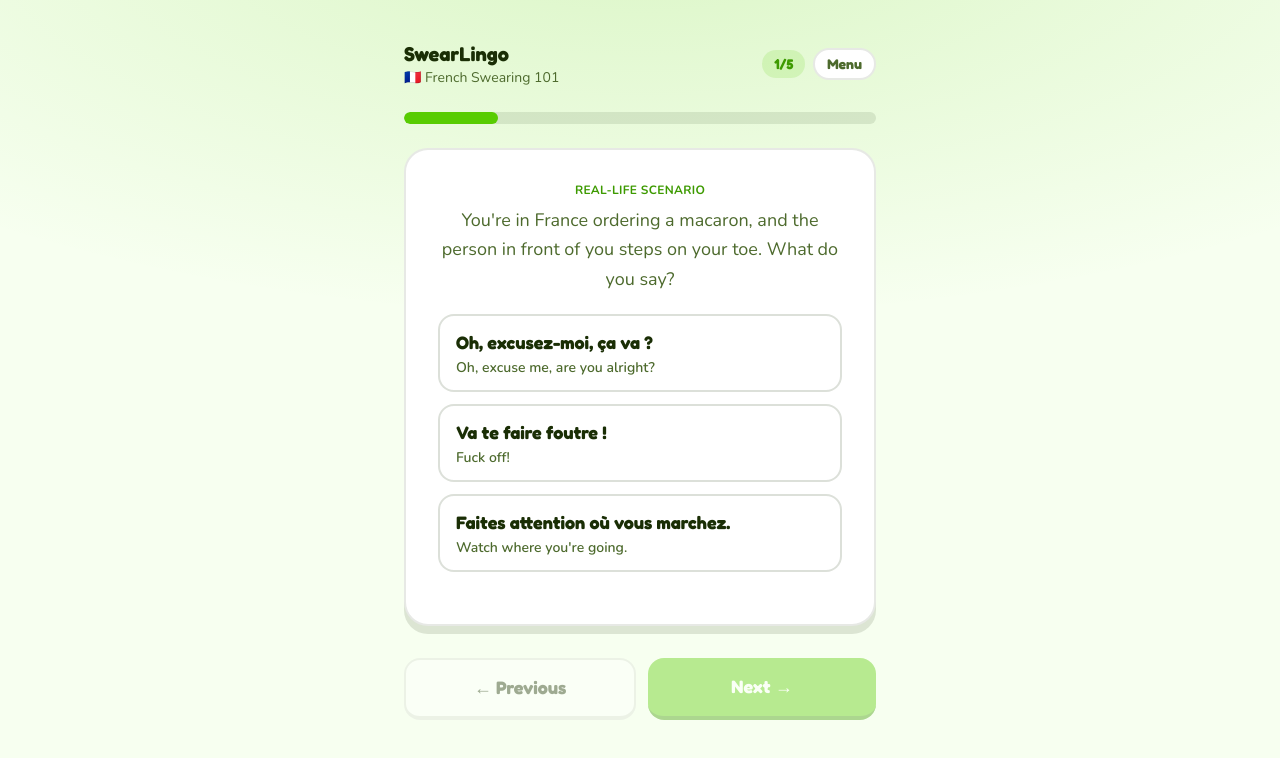
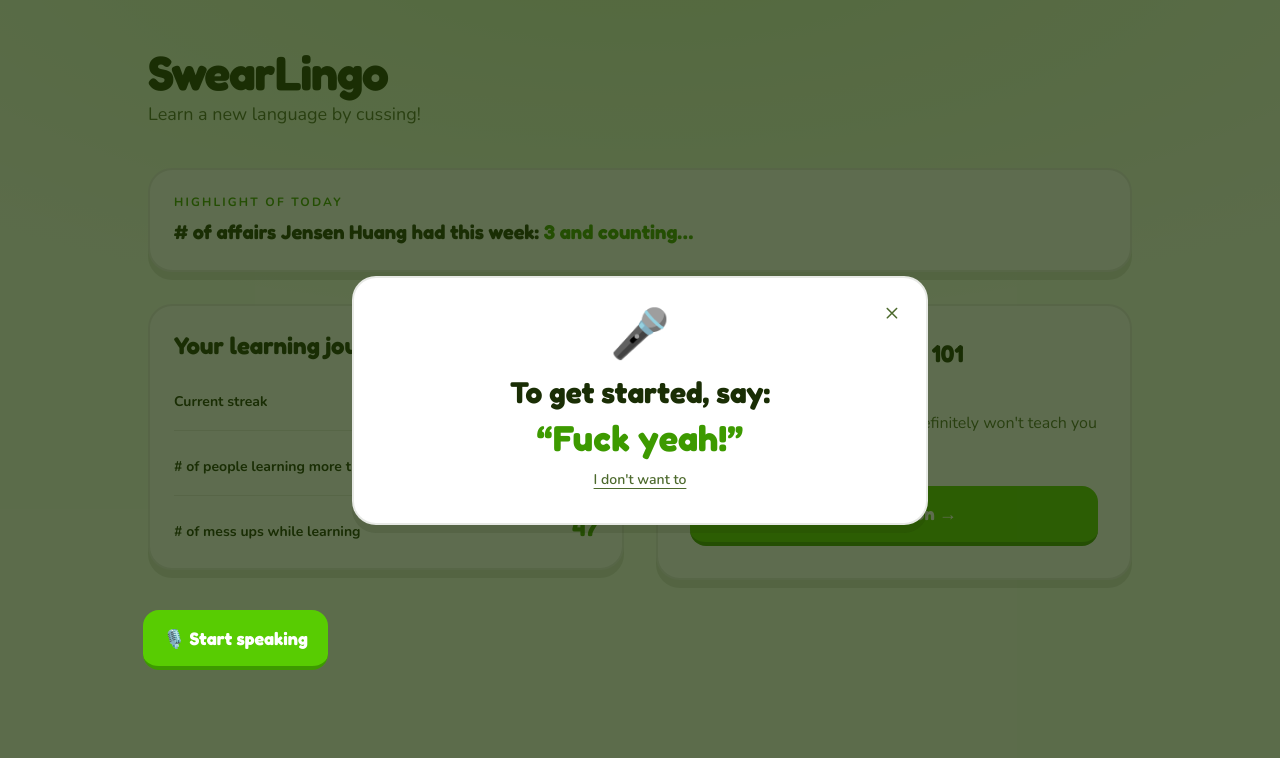
Before and after one commit to anshk8/Stupid-Idea-Hackathon, a Next.js app: page / in a window 1280 px wide. Both pictures are taken after a click on the button "Start Lesson →". Shown: the top 758 px of the page. Built offline with nearby package versions, Linux system fonts and the light colour scheme.

Commit message:
to get started say fuck yea

```diff
--- a/src/components/HomeScreen.tsx
+++ b/src/components/HomeScreen.tsx
@@ -1,6 +1,9 @@
 "use client";
 
+import { useEffect, useRef, useState } from "react";
+
 import { LESSON_SUBTITLE, LESSON_TITLE } from "@/data/lessons";
+import { useSpeechSynthesis } from "@/hooks/useSpeechSynthesis";
 
 type Props = {
   onStart: () => void;
@@ -12,8 +15,93 @@ const JOURNEY_METRICS = [
   { label: "# of mess ups while learning", value: "47" },
 ];
 
+const SPEAK_BUTTON_SPEED = 300;
+
 export function HomeScreen({ onStart }: Props) {
+  const { recognizeEnglish, cancelRecognition, listening, recognitionError } =
+    useSpeechSynthesis();
+  const [promptOpen, setPromptOpen] = useState(false);
+  const [promptFeedback, setPromptFeedback] = useState<string | null>(null);
+  const speakButtonRef = useRef<HTMLButtonElement>(null);
+
+  useEffect(() => {
+    if (!promptOpen) return;
+
+    const button = speakButtonRef.current;
+    if (!button) return;
+
+    const margin = 16;
+    let x = margin;
+    let y = margin;
+    const angle = Math.random() * Math.PI * 2;
+    let velocityX = Math.cos(angle) * SPEAK_BUTTON_SPEED;
+    let velocityY = Math.sin(angle) * SPEAK_BUTTON_SPEED;
+    let previousTime = 0;
+    let frameId = 0;
+
+    button.style.left = `${x}px`;
+    button.style.top = `${y}px`;
+
+    const animate = (time: number) => {
+      if (previousTime === 0) previousTime = time;
+      const elapsed = Math.min((time - previousTime) / 1000, 0.05);
+      previousTime = time;
+
+      const maxX = Math.max(
+        margin,
+        window.innerWidth - button.offsetWidth - margin,
+      );
+      const maxY = Math.max(
+        margin,
+        window.innerHeight - button.offsetHeight - margin,
+      );
+
+      x += velocityX * elapsed;
+      y += velocityY * elapsed;
+
+      if (x <= margin || x >= maxX) {
+        x = Math.max(margin, Math.min(x, maxX));
+        velocityX *= -1;
+      }
+      if (y <= margin || y >= maxY) {
+        y = Math.max(margin, Math.min(y, maxY));
+        velocityY *= -1;
+      }
+
+      button.style.left = `${x}px`;
+      button.style.top = `${y}px`;
+      frameId = window.requestAnimationFrame(animate);
+    };
+
+    frameId = window.requestAnimationFrame(animate);
+
+    return () => {
+      window.cancelAnimationFrame(frameId);
+    };
+  }, [promptOpen]);
+
+  const startSpeakingPrompt = async () => {
+    setPromptFeedback(null);
+    try {
+      const transcript = await recognizeEnglish();
+      const normalized = transcript
+        .toLowerCase()
+        .replace(/[^a-z0-9]+/g, " ")
+        .trim();
+
+      if (normalized === "phuc yea") {
+        setPromptOpen(false);
+        onStart();
+      } else {
+        setPromptFeedback(`We heard “${transcript}”. Try saying “fuck yeah!”`);
+      }
+    } catch {
+      // The hook exposes recognition errors for display.
+    }
+  };
+
   return (
+    <>
       <main className="mx-auto flex min-h-full w-full max-w-5xl flex-col px-5 py-8 md:py-12">
         <header className="mb-8 text-center md:mb-10 md:text-left">
           <p className="mb-1 text-3xl md:hidden" aria-hidden>
@@ -69,9 +157,7 @@ export function HomeScreen({ onStart }: Props) {
                 <h2 className="font-display text-2xl font-bold text-ink">
                   {LESSON_TITLE}
                 </h2>
-              <p className="mt-1 text-sm font-medium text-lingo">
-                5 phrases
-              </p>
+                <p className="mt-1 text-sm font-medium text-lingo">5 phrases</p>
               </div>
             </div>
 
@@ -79,11 +165,83 @@ export function HomeScreen({ onStart }: Props) {
               {LESSON_SUBTITLE}
             </p>
 
-          <button type="button" onClick={onStart} className="btn-primary w-full">
+            <button
+              type="button"
+              onClick={() => {
+                setPromptFeedback(null);
+                setPromptOpen(true);
+              }}
+              className="btn-primary w-full"
+            >
               Start Lesson →
             </button>
           </article>
         </div>
       </main>
+
+      {promptOpen ? (
+        <div
+          className="fixed inset-0 z-50 flex items-center justify-center bg-ink/70 px-5 py-8"
+          role="dialog"
+          aria-modal="true"
+          aria-labelledby="speaking-prompt-title"
+        >
+          <section className="relative w-full max-w-xl rounded-3xl border-2 border-ink/10 bg-white p-6 text-center shadow-card md:p-8">
+            <button
+              type="button"
+              onClick={() => {
+                cancelRecognition();
+                setPromptOpen(false);
+              }}
+              className="absolute right-4 top-4 flex h-9 w-9 items-center justify-center rounded-full text-2xl leading-none text-ink-muted transition hover:bg-cream hover:text-ink focus-visible:outline-2 focus-visible:outline-offset-2 focus-visible:outline-lingo-dark"
+              aria-label="Close prompt"
+            >
+              ×
+            </button>
+            <p className="text-5xl" aria-hidden>
+              🎤
+            </p>
+            <h2
+              id="speaking-prompt-title"
+              className="mt-4 font-display text-2xl font-extrabold text-ink md:text-3xl"
+            >
+              To get started, say:
+            </h2>
+            <p className="mt-2 font-display text-3xl font-extrabold text-lingo-dark md:text-4xl">
+              “Fuck yeah!”
+            </p>
+            {recognitionError || promptFeedback ? (
+              <p
+                className="mt-3 text-sm font-semibold text-red-600"
+                role="alert"
+              >
+                {promptFeedback ?? recognitionError}
+              </p>
+            ) : null}
+            <button
+              type="button"
+              onClick={() => {
+                cancelRecognition();
+                setPromptOpen(false);
+                onStart();
+              }}
+              className="mt-3 text-sm font-semibold text-ink-muted underline underline-offset-4 hover:text-ink"
+            >
+              I don't want to
+            </button>
+          </section>
+          <button
+            ref={speakButtonRef}
+            type="button"
+            onClick={startSpeakingPrompt}
+            disabled={listening}
+            className="btn-primary fixed z-10 whitespace-nowrap disabled:cursor-wait"
+            style={{ left: 16, top: 16 }}
+          >
+            {listening ? "Listening…" : "🎙️ Start speaking"}
+          </button>
+        </div>
+      ) : null}
+    </>
   );
 }
--- a/src/components/LessonScreen.tsx
+++ b/src/components/LessonScreen.tsx
@@ -34,6 +34,7 @@ export function LessonScreen({
     supported,
     error,
     recognizeFrench,
+    recognizeEnglish,
     cancelRecognition,
     listening,
     recognitionError,
@@ -99,6 +100,17 @@ export function LessonScreen({
     setCheckedAnswer(null);
     try {
       setSpokenText({ phraseId: phrase.id, text: await recognizeFrench() });
+    } catch {
+      // Hook exposes recognitionError for display.
+    }
+  }
+
+  async function handleEngRecognition() {
+    cancel();
+    setSpokenText(null);
+    setCheckedAnswer(null);
+    try {
+      setSpokenText({ phraseId: phrase.id, text: await recognizeEnglish() });
     } catch {
       // Hook exposes recognitionError for display.
     }
--- a/src/components/lesson/LessonHeader.tsx
+++ b/src/components/lesson/LessonHeader.tsx
@@ -26,7 +26,7 @@ export function LessonHeader({ index, total, progress, onHome }: Props) {
             onClick={onHome}
             className="rounded-full border-2 border-ink/10 bg-white px-3 py-1 font-display text-sm font-bold text-ink-muted transition hover:border-lingo hover:text-lingo-dark"
           >
-            Menu
+            Home
           </button>
         </div>
       </header>
--- a/src/hooks/useSpeechSynthesis.ts
+++ b/src/hooks/useSpeechSynthesis.ts
@@ -33,6 +33,11 @@ function isSpeechSynthesisSupported() {
 }
 
 type SpeechRecognitionConstructor = new () => SpeechRecognition;
+type RecognitionLanguage = "french" | "english";
+const recognitionLocales: Record<RecognitionLanguage, string> = {
+  french: "fr-FR",
+  english: "en-US",
+};
 
 export function useSpeechSynthesis() {
   const supported = useSyncExternalStore(
@@ -115,7 +120,8 @@ export function useSpeechSynthesis() {
     synth.speak(utterance);
   }, []);
 
-  const recognizeFrench = useCallback((): Promise<string> => {
+  const recognizeSpeech = useCallback(
+    (language: RecognitionLanguage): Promise<string> => {
       if (typeof window === "undefined") {
         const message = "Speech recognition isn’t available in this browser.";
         setRecognitionError(message);
@@ -153,7 +159,7 @@ export function useSpeechSynthesis() {
           reject(new Error(message));
         };
 
-      recognition.lang = "fr-FR";
+        recognition.lang = recognitionLocales[language];
         recognition.interimResults = false;
         recognition.maxAlternatives = 1;
         recognition.onresult = (event) => {
@@ -193,7 +199,19 @@ export function useSpeechSynthesis() {
           fail("Couldn’t start speech recognition. Try again.");
         }
       });
-  }, []);
+    },
+    [],
+  );
+
+  const recognizeFrench = useCallback(
+    () => recognizeSpeech("french"),
+    [recognizeSpeech],
+  );
+
+  const recognizeEnglish = useCallback(
+    () => recognizeSpeech("english"),
+    [recognizeSpeech],
+  );
 
   const cancelRecognition = useCallback(() => {
     recognitionRef.current?.abort();
@@ -206,7 +224,9 @@ export function useSpeechSynthesis() {
     supported,
     voicesReady,
     error,
+    recognizeSpeech,
     recognizeFrench,
+    recognizeEnglish,
     cancelRecognition,
     listening,
     recognitionError,
```
Also changed, not shown: src/app/globals.css (+16 -5 lines). Lines whose indentation alone changed are shown as unchanged.
